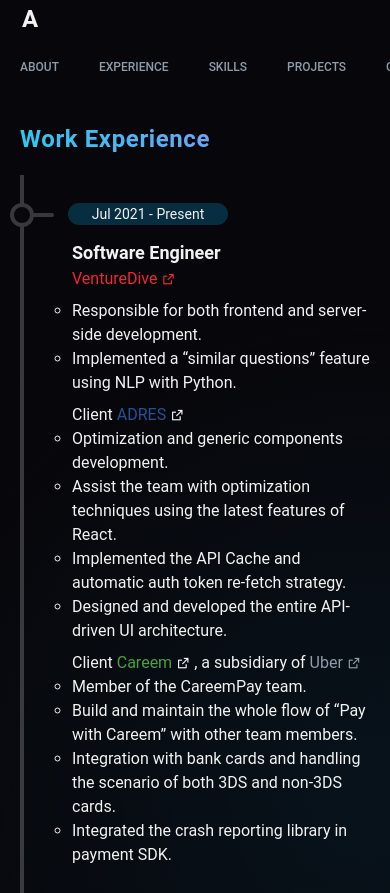
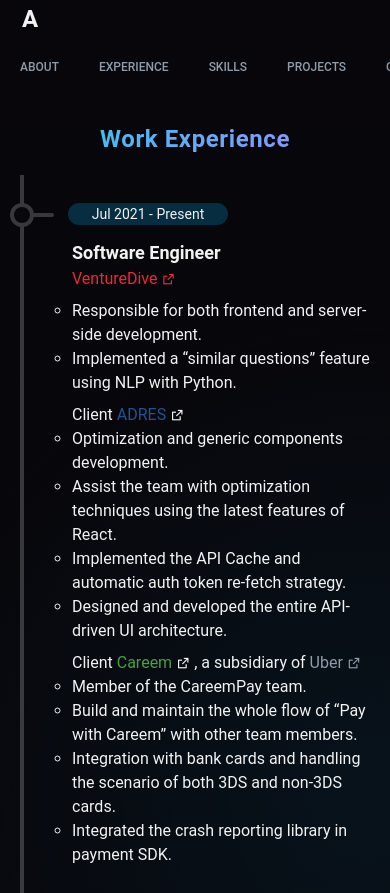
Before and after one commit to iAmmar7/ammaransari, a Next.js app: page / in a window 390 px wide. Shown: the part 2160-3053 px from the top of the page. Built offline with nearby package versions, Linux system fonts and the light colour scheme.

Commit message:
section moved out to the section component

```diff
--- a/components/AboutMe/AboutMe.jsx
+++ b/components/AboutMe/AboutMe.jsx
@@ -18,9 +18,6 @@
 
   return (
     <Fragment>
-      <h1 className='text-2xl sm:text-4xl font-bold text-transparent tracking-wide bg-clip-text bg-gradient-to-r from-secondary to-tertiary mb-5 text-center sm:text-left'>
-        About me
-      </h1>
       <div className='flex flex-col sm:flex-row-reverse gap-x-0 sm:gap-x-2'>
         <div className='mt-0 w-auto sm:w-1/2 text-center sm:text-inherit'>
           <Image
--- a/components/Sections/AboutSection.jsx
+++ b/components/Sections/AboutSection.jsx
@@ -6,7 +6,7 @@
   const { sm } = useBreakpoints();
 
   return (
-    <Section id='about' navViewAmount={!sm ? 0.8 : 0.4}>
+    <Section id='about' title='About me' navViewAmount={!sm ? 0.8 : 0.4}>
       <AboutMe />
     </Section>
   );
--- a/components/Sections/CareerSection.jsx
+++ b/components/Sections/CareerSection.jsx
@@ -6,7 +6,7 @@
   const { sm } = useBreakpoints();
 
   return (
-    <Section id='experience' navViewAmount={!sm ? 0.3 : 0.1}>
+    <Section id='experience' title='Work Experience' navViewAmount={!sm ? 0.3 : 0.1}>
       <WorkExperience />
     </Section>
   );
--- a/components/Sections/Section.jsx
+++ b/components/Sections/Section.jsx
@@ -4,7 +4,7 @@
 import Navbar from '../Navbar/Navbar';
 
 function Section(props) {
-  const { children, footer, id, navViewAmount = 1 } = props;
+  const { title, children, footer, id, navViewAmount = 1 } = props;
   const { ref, inView } = useInView({
     threshold: navViewAmount,
   });
@@ -19,6 +19,11 @@
       </motion.div>
       <div className='absolute inset-0 -z-10 bg-home-gradient opacity-40' />
       <div className='my-0 mx-auto max-w-4xl py-0 px-5 relative' ref={ref}>
+        {title && (
+          <h1 className='text-2xl sm:text-4xl font-bold text-transparent tracking-wide bg-clip-text bg-gradient-to-r from-secondary to-tertiary mb-5 text-center sm:text-left'>
+            {title}
+          </h1>
+        )}
         {children}
       </div>
       <motion.div initial={{ opacity: 0 }} whileInView={{ opacity: inView ? 1 : 0 }} viewport={{ once: false }}>
--- a/components/WorkExperience/WorkExperience.jsx
+++ b/components/WorkExperience/WorkExperience.jsx
@@ -6,9 +6,6 @@
 function WorkExperience() {
   return (
     <div>
-      <h1 className='text-2xl sm:text-4xl font-bold text-transparent tracking-wide bg-clip-text bg-gradient-to-r from-secondary to-tertiary mb-5 text-left sm:text-left'>
-        Work Experience
-      </h1>
       {EXPERIENCE.map((exp) => {
         return (
           <Timeline
```
